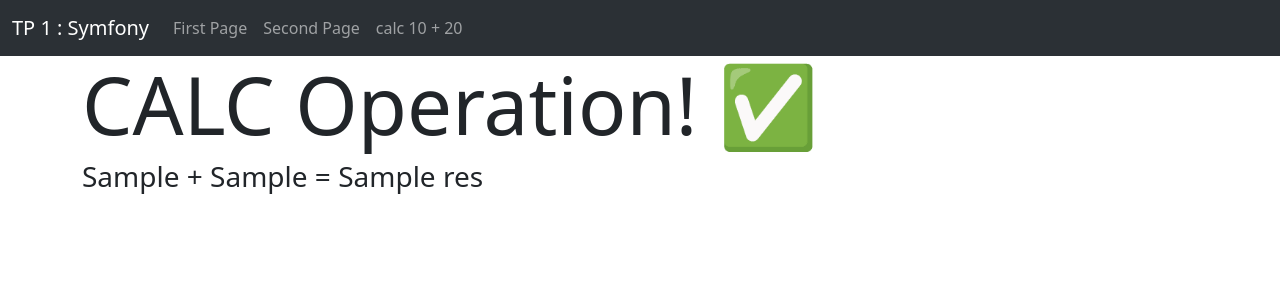
After one commit to Medamine-mzk/Symfony-TP---Controller---View---Database, a Symfony app: template templates/calcView/calc.html.twig in a window 1280 px wide. The commit adds this page. Shown: the top 300 px of the page. Run offline with Twig, Linux system fonts and the light colour scheme; the template is opened without the code that fills it: most values are stand-ins (such as "Sample title", 1, 10 or a date in 2020); some libraries are stand-ins or nearby versions.

Commit message:
Symfony TP : Controller + Routes

```diff
--- a/templates/base.html.twig
+++ b/templates/base.html.twig
@@ -34,6 +34,9 @@
                 <li class="nav-item">
                 <a class="nav-link" href="{{path('app_second')}}">Second Page</a>
                 </li>
+                <li class="nav-item">
+                <a class="nav-link" href="{{path('urlCalcAdd',{'x':'10','y':'20'})}}">calc 10 + 20</a>
+                </li>
             </ul>
             </div>
         </div>
--- /dev/null
+++ b/templates/calcView/calc.html.twig
@@ -0,0 +1,13 @@
+{% extends 'base.html.twig' %}
+
+{% block title %}Hello FirstController!{% endblock %}
+
+{% block body %}
+
+    <h1 class="display-1">CALC Operation! ✅</h1>
+
+    <h3>
+        {{x}} + {{y}} = {{res}}
+    </h3>
+
+{% endblock %}
```
Also changed, not shown: src/Controller/FirstController.php (+11 -0 lines), src/Controller/TestController.php (+3 -6 lines), templates/first/nabil.html.twig (added), templates/second/index.html.twig (line endings or trailing spaces).
